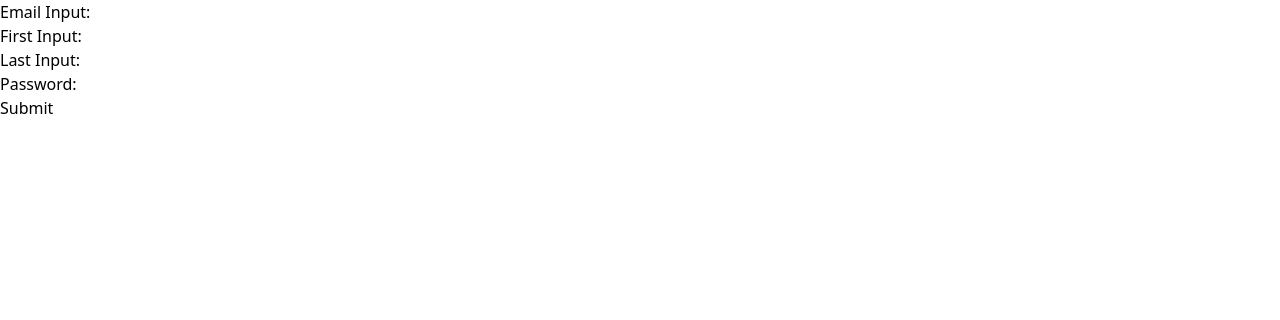
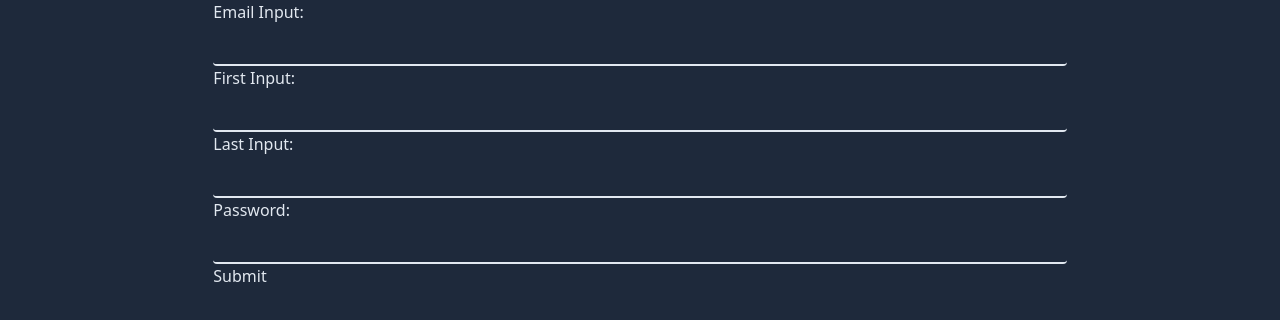
Before and after one commit to alihaghjou/form-react, a React (Vite) app: page / in a window 1280 px wide. Shown: the top 320 px of the page. Built offline with nearby package versions, Linux system fonts and the light colour scheme.

Commit message:
style added

```diff
--- a/src/App.tsx
+++ b/src/App.tsx
@@ -26,7 +26,10 @@ function App() {
   }
 
   return (
-    <form onSubmit={(e) => handleSubmit(e)}>
+    <form
+      onSubmit={(e) => handleSubmit(e)}
+      className="flex flex-col p-8 gap-6 w-full"
+    >
       <div>
         <label htmlFor="Email">Email Input:</label>
         <input
@@ -67,7 +70,14 @@ function App() {
           type="password"
         />
       </div>
-      <button type="submit">Submit</button>
+      <div className="flex items-center justify-center">
+        <button
+          className="py-4 px-6 border-2 rounded border-slate-200 hover:text-slate-800 hover:bg-slate-200"
+          type="submit"
+        >
+          Submit
+        </button>
+      </div>
     </form>
   );
 }
--- a/src/index.css
+++ b/src/index.css
@@ -1,3 +1,12 @@
 @tailwind base;
 @tailwind components;
 @tailwind utilities;
+
+
+body {
+    @apply h-screen bg-slate-800 text-slate-200 w-4/6 m-auto
+}
+
+input {
+    @apply bg-transparent border-b-2 border-slate-200 rounded p-2 overflow-hidden w-full
+}
```
